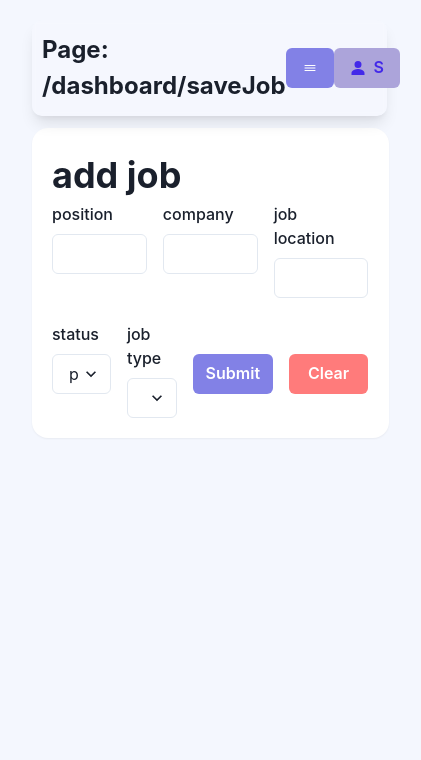
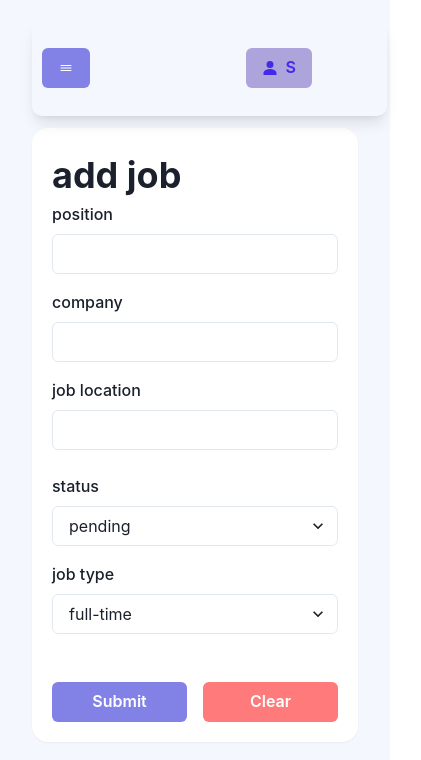
Before and after one commit to alexotoo/jobifyfullstack, a Next.js app in the folder client/: page /dashboard/saveJob in a window 390 px wide. Shown: the top 760 px of the page, 421 px wide, since content can reach past the window. Built offline with nearby package versions, Linux system fonts and the light colour scheme; sample sign-in values are in the browser's storage.

Commit message:
responsive bug fixed

```diff
--- a/client/pages/dashboard/saveJob.js
+++ b/client/pages/dashboard/saveJob.js
@@ -59,7 +59,7 @@ const SaveJob = () => {
         <Text fontSize="4xl" fontWeight="bold">
           {isEditing ? "edit job" : "add job"}
         </Text>
-        <Flex gap="1rem">
+        <Flex gap="1rem" flexDir={{ base: "column", md: "row" }}>
           <FormRow
             type="text"
             name="position"
@@ -80,7 +80,7 @@ const SaveJob = () => {
             handleChange={handleJobInput}
           />
         </Flex>
-        <Flex gap="1rem" mt="1.5rem">
+        <Flex gap="1rem" mt="1.5rem" flexDir={{ base: "column", md: "row" }}>
           <FormRowOptions
             name="status"
             value={status}
--- a/client/src/components/Navbar.js
+++ b/client/src/components/Navbar.js
@@ -51,7 +51,7 @@ export default function Navbar() {
       boxShadow="lg"
       zIndex={"999"}
     >
-      <HStack>
+      <HStack display={{ base: "none", md: "block" }}>
         <Text fontSize="1.5rem" fontWeight="bold">
           Page: {router.pathname}
         </Text>
```
